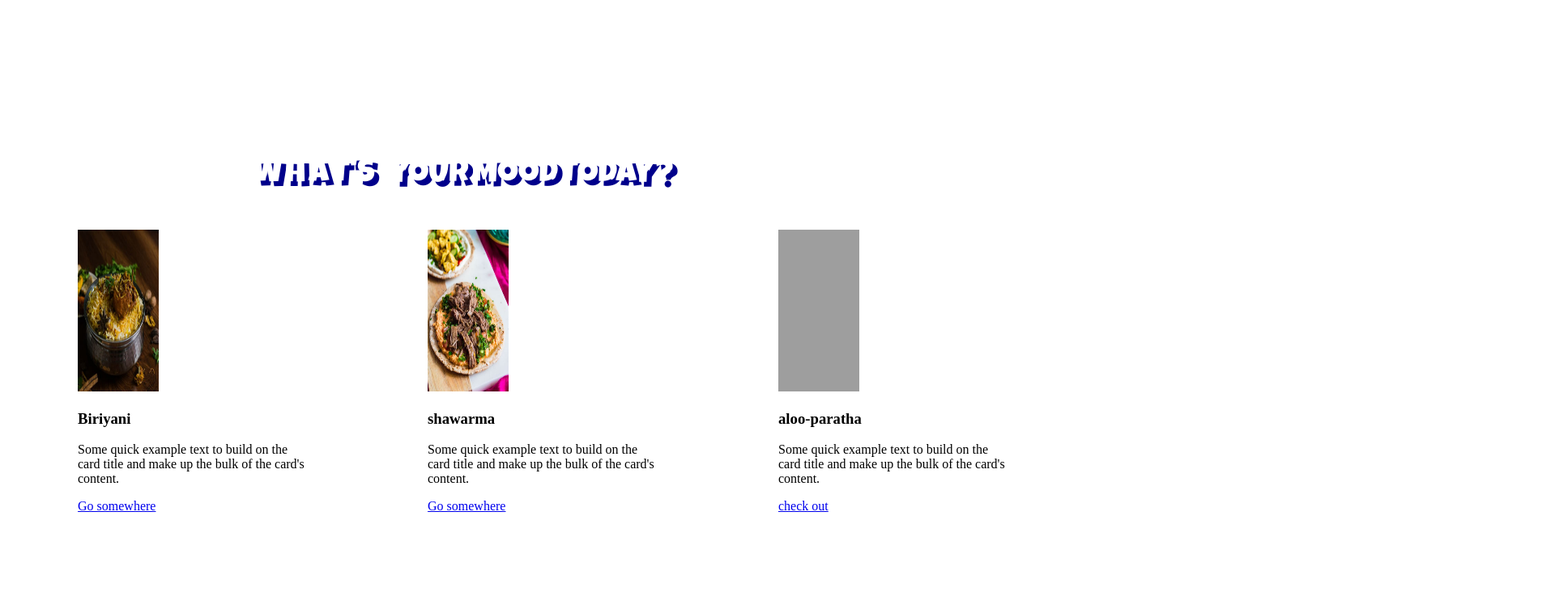
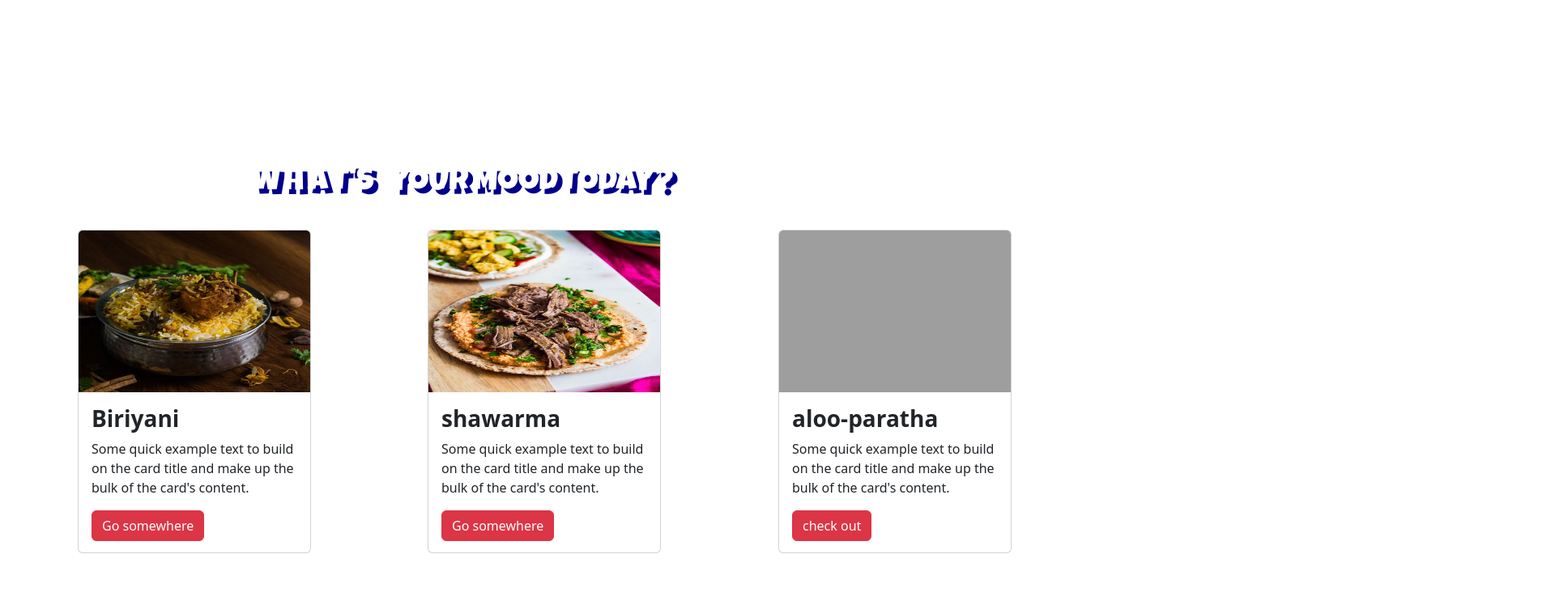
Before and after one commit to dhxnil/food, a plain HTML site: page index.html in a window 1280 px wide. Shown: the part 684-1437 px from the top of the page at 81% size, 1920 px wide, since content can reach past the window. Drawn offline with Linux system fonts and the light colour scheme; files that its build step writes are made by us from their sources; the site is published under a folder, as on GitHub Pages, so addresses that start at the root find nothing.

Commit message:
Update index.html

```diff
--- a/index.html
+++ b/index.html
@@ -8,7 +8,7 @@
 
     <meta name='viewport' content='width=device-width, initial-scale=1'>
     <meta name="viewport" content="width=device-width, initial-scale=1.0">
-    <link rel="stylesheet" href="/css/bootstrap.css">
+    <link rel="stylesheet" type="text/css" href="bootstrap.css">
     <link rel="stylesheet" type="text/css" href="style.css">
     <link rel="preconnect" href="https://fonts.googleapis.com">
 <link rel="preconnect" href="https://fonts.gstatic.com" crossorigin>
```
